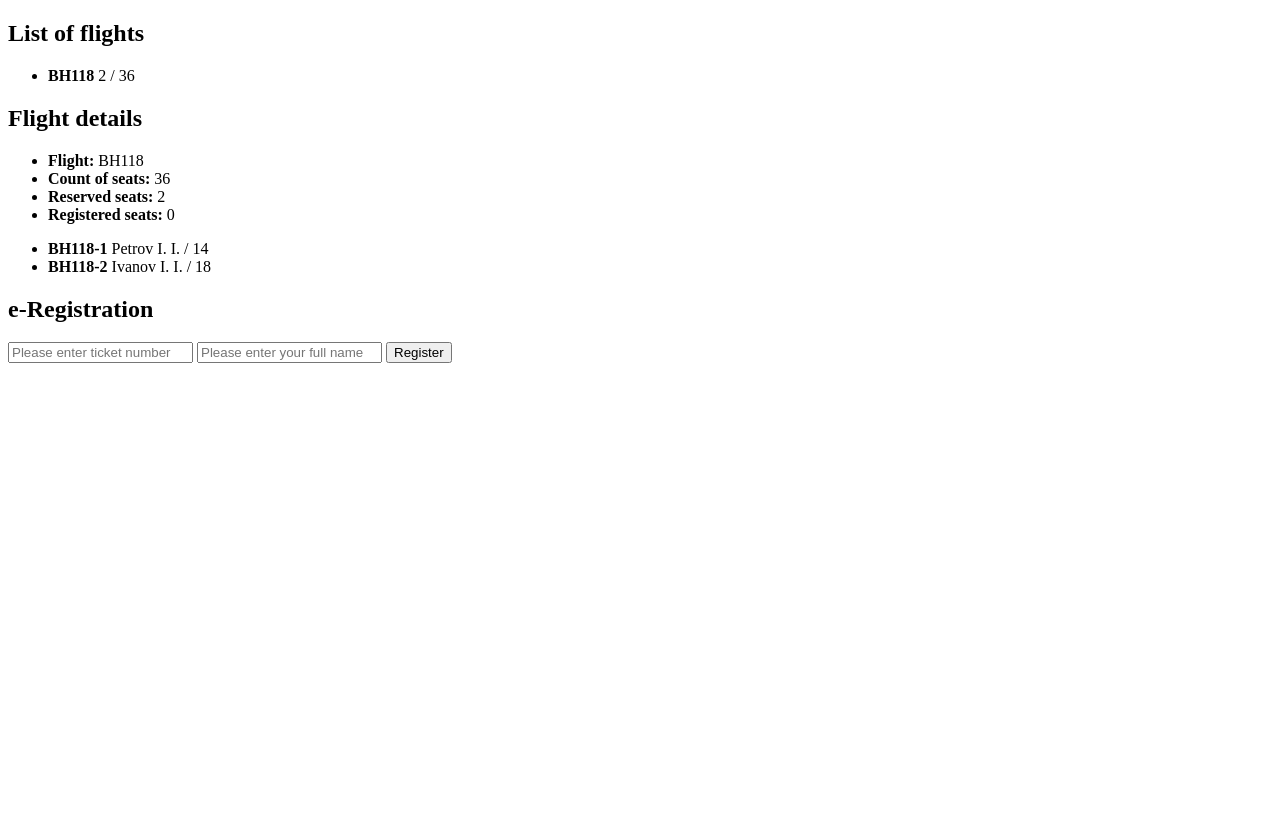
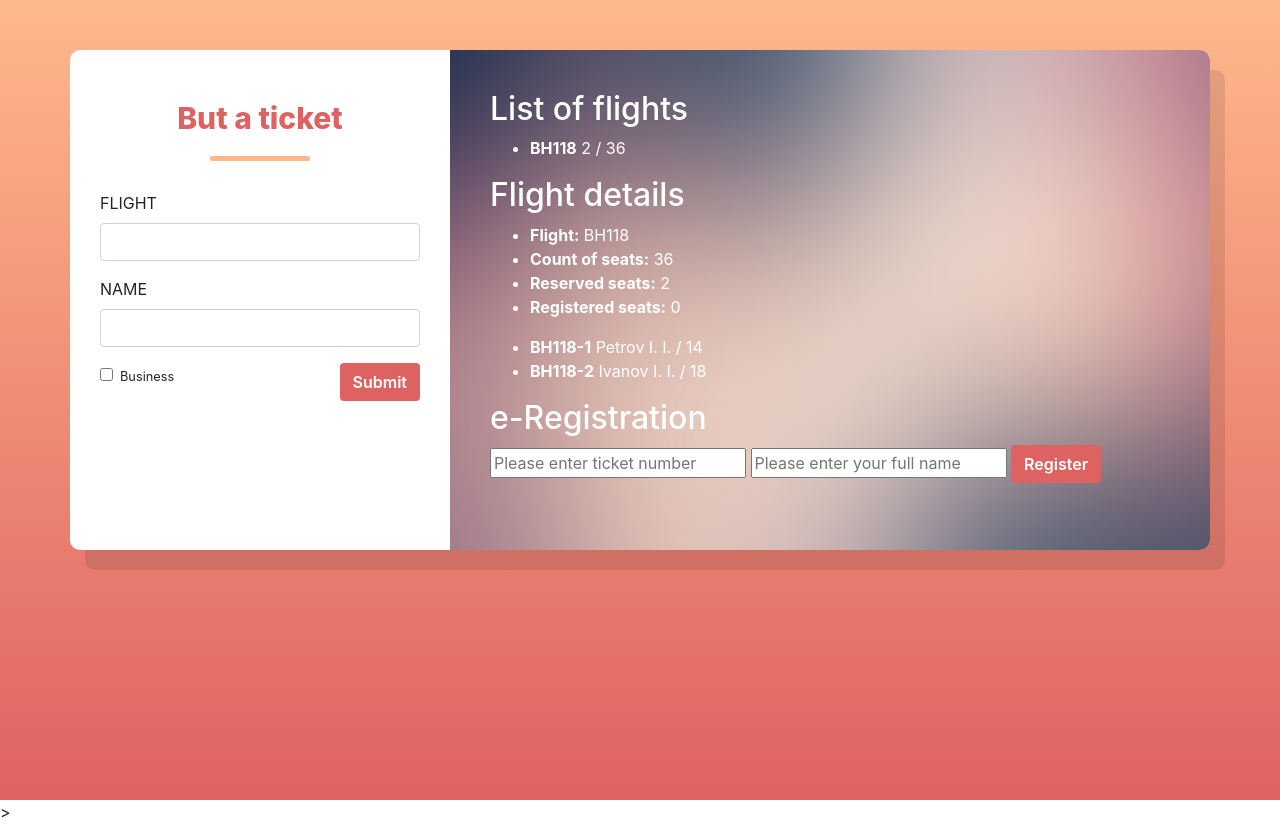
Before and after one commit to BadAllOff/advanced_js_thinknetica, a plain HTML site: page homework 06/fcs/index.html in a window 1280 px wide. Before the commit the page ends 800 px from the top, so only its background shows below. Drawn offline with nearby package versions, Linux system fonts and the light colour scheme.

Commit message:
Add: styles to buy a ticket form

```diff
--- a/homework 06/fcs/index.html
+++ b/homework 06/fcs/index.html
@@ -1,12 +1,47 @@
 <!DOCTYPE html>
 <html lang="en">
+
 <head>
   <meta charset="UTF-8">
   <meta name="viewport" content="width=device-width, initial-scale=1.0">
   <title>Flight Control System</title>
+
+  <link rel="stylesheet" href="https://stackpath.bootstrapcdn.com/bootstrap/4.5.0/css/bootstrap.min.css"
+    integrity="sha384-9aIt2nRpC12Uk9gS9baDl411NQApFmC26EwAOH8WgZl5MYYxFfc+NcPb1dKGj7Sk" crossorigin="anonymous">
   <link rel="stylesheet" href="styles.css">
 </head>
+
 <body>
+  <section class="login-block">
+    <div class="container">
+      <div class="row">
+        <div class="col-md-4 login-sec">
+          <h2 class="text-center">But a ticket</h2>
+          <form class="login-form">
+            <div class="form-group">
+              <label for="exampleInputEmail1" class="text-uppercase">Flight</label>
+              <input type="text" class="form-control" placeholder="">
+
+            </div>
+            <div class="form-group">
+              <label for="exampleInputPassword1" class="text-uppercase">Name</label>
+              <input type="text" class="form-control" placeholder="">
+            </div>
+
+
+            <div class="form-check">
+              <label class="form-check-label">
+                <input type="checkbox" class="form-check-input">
+                <small>Business</small>
+              </label>
+              <button type="submit" class="btn btn-login float-right">Submit</button>
+            </div>
+
+          </form>
+        </div>
+        <div class="col-md-8 banner-sec">
+          <div id="carouselExampleIndicators" class="carousel slide" data-ride="carousel">
+
 
             <div id="flight-list-block">
               <h2>List of flights</h2>
@@ -59,9 +94,14 @@
                 <form id="e-registration-form">
                   <input name="ticket" placeholder="Please enter ticket number">
                   <input name="fullname" placeholder="Please enter your full name">
-        <button type="submit">Register</button>
+                  <button type="submit" class="btn btn-login">Register</button>
                 </form>
               </div>
+
+          </div>
+        </div>
+      </div>
+  </section>
 
   <script src="core/main.js"></script>
   <script src="core/utils.js"></script>
@@ -73,7 +113,8 @@
   <script src="utils.js"></script>
   <script src="display-flights.js"></script>
   <script src="flight-details.js"></script>
-<script src="e-registration.form.js"></script>
+  <script src="e-registration.form.js"></script>>
   <script src="script.js"></script>
 </body>
+
 </html>
--- a/homework 06/fcs/styles.css
+++ b/homework 06/fcs/styles.css
@@ -0,0 +1,112 @@
+body,
+html {
+  height: 100%;
+}
+.buyticketcontainer {
+  background-image: url("./img/bg.jpg");
+  background-repeat: no-repeat;
+  background-position: center;
+  background-size: cover;
+  padding: 20px;
+  margin-top: 30px;
+}
+
+.login-block {
+  background: #de6262; /* fallback for old browsers */
+  background: -webkit-linear-gradient(
+    to bottom,
+    #ffb88c,
+    #de6262
+  ); /* Chrome 10-25, Safari 5.1-6 */
+  background: linear-gradient(
+    to bottom,
+    #ffb88c,
+    #de6262
+  ); /* W3C, IE 10+/ Edge, Firefox 16+, Chrome 26+, Opera 12+, Safari 7+ */
+  float: left;
+  width: 100%;
+  height: 100%;
+  padding: 50px 0;
+}
+
+.banner-sec {
+  background: url("./img/bg.jpg") no-repeat left bottom;
+  background-size: cover;
+  min-height: 500px;
+  border-radius: 0 10px 10px 0;
+  padding: 40px;
+  color: white;
+}
+.container {
+  background: #fff;
+  border-radius: 10px;
+  box-shadow: 15px 20px 0px rgba(0, 0, 0, 0.1);
+}
+.carousel-inner {
+  border-radius: 0 10px 10px 0;
+}
+.carousel-caption {
+  text-align: left;
+  left: 5%;
+}
+.login-sec {
+  padding: 50px 30px;
+  position: relative;
+}
+.login-sec .copy-text {
+  position: absolute;
+  width: 80%;
+  bottom: 20px;
+  font-size: 13px;
+  text-align: center;
+}
+.login-sec .copy-text i {
+  color: #feb58a;
+}
+.login-sec .copy-text a {
+  color: #e36262;
+}
+.login-sec h2 {
+  margin-bottom: 30px;
+  font-weight: 800;
+  font-size: 30px;
+  color: #de6262;
+}
+.login-sec h2:after {
+  content: " ";
+  width: 100px;
+  height: 5px;
+  background: #feb58a;
+  display: block;
+  margin-top: 20px;
+  border-radius: 3px;
+  margin-left: auto;
+  margin-right: auto;
+}
+.btn-login {
+  background: #de6262;
+  color: #fff;
+  font-weight: 600;
+}
+.banner-text {
+  width: 70%;
+  position: absolute;
+  bottom: 40px;
+  padding-left: 20px;
+}
+.banner-text h2 {
+  color: #fff;
+  font-weight: 600;
+}
+.banner-text h2:after {
+  content: " ";
+  width: 100px;
+  height: 5px;
+  background: #fff;
+  display: block;
+  margin-top: 20px;
+  border-radius: 3px;
+}
+.banner-text p {
+  color: #fff;
+}
```
Also changed, not shown: homework 06/fcs/img/bg.jpg (added). Lines whose indentation alone changed are shown as unchanged.
